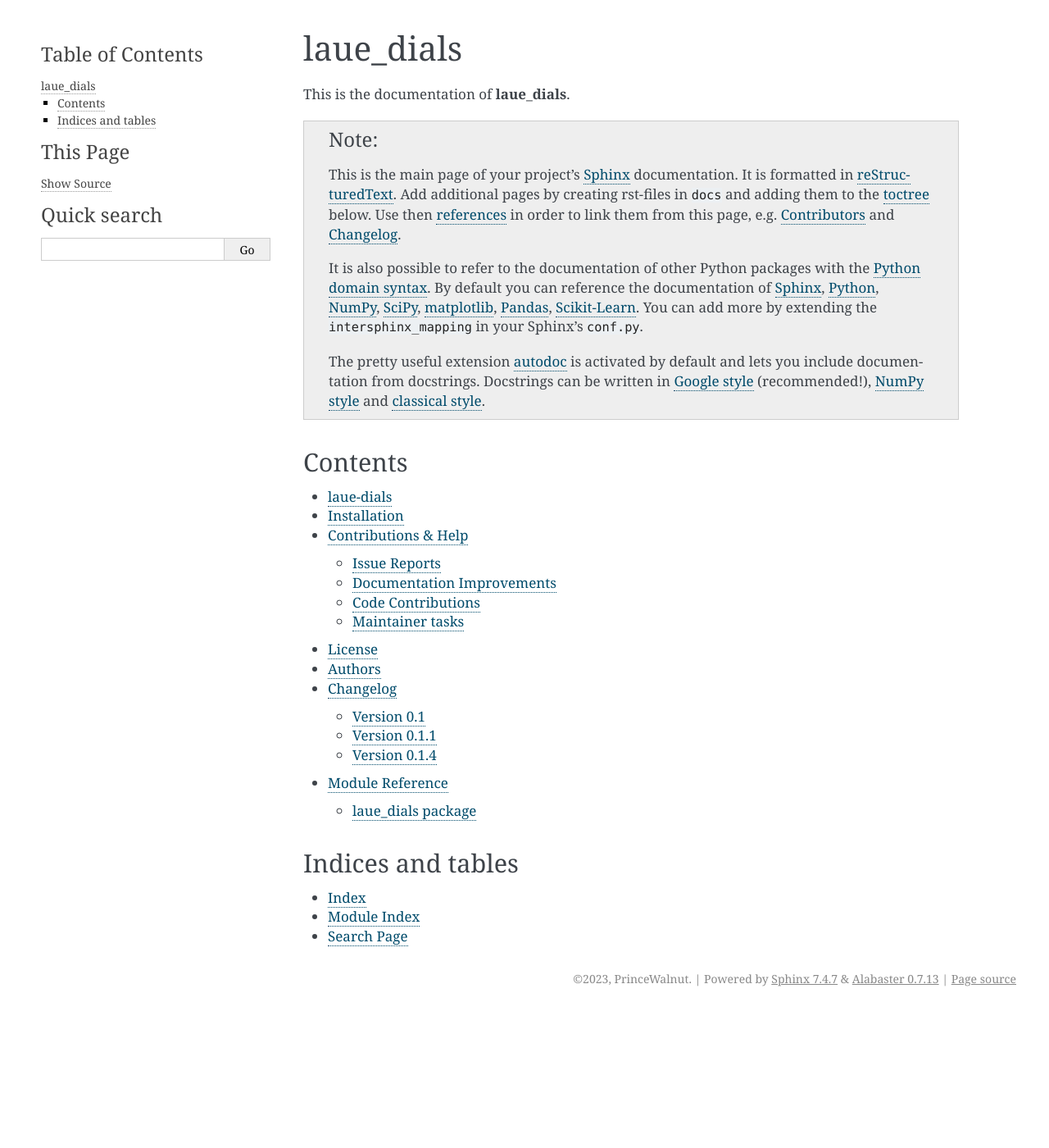
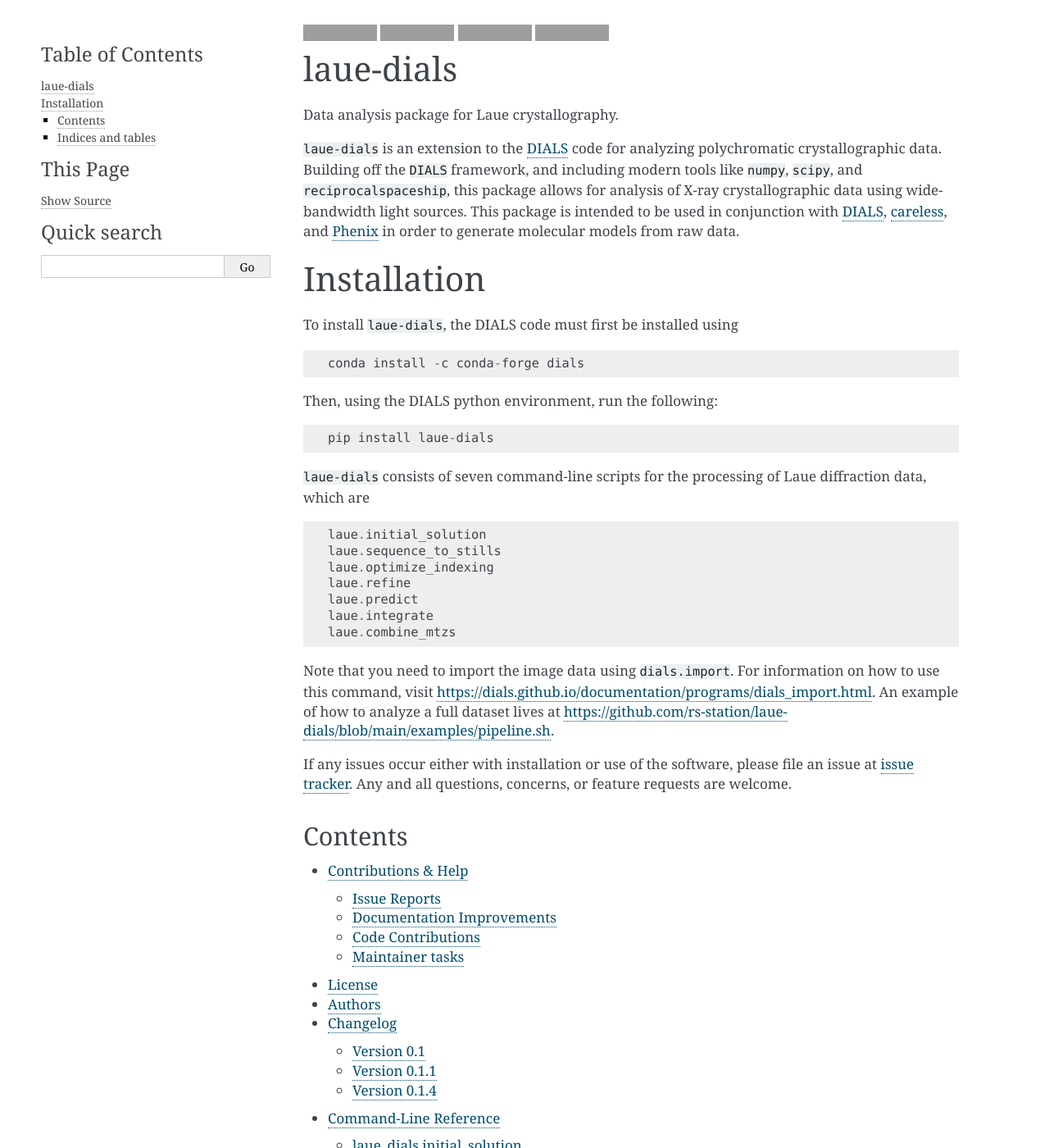
Before and after one commit to rs-station/laue-dials, a Sphinx documentation site: the page built from docs/index.rst, in a window 1280 px wide and 1400 px high. Shown: the whole window at 82% size. Built offline with Sphinx 7.4.7, drawn with Linux system fonts in a browser that asks for light colours; some of the changed text lies outside the part shown; grey boxes are pictures that could not be loaded.

Commit message:
cli documentation

````diff
--- /dev/null
+++ b/docs/cli/functions.md
@@ -0,0 +1,16 @@
+# Functions
+
+`laue-dials` contains the following command-line utilities for processing Laue diffraction data:
+
+```{eval-rst}
+.. toctree::
+   :maxdepth: 1
+
+   initial_solution
+   sequence_to_stills
+   optimize_indexing
+   refine
+   predict
+   integrate
+
+```
--- /dev/null
+++ b/docs/cli/initial_solution.rst
@@ -0,0 +1,24 @@
+.. _initial_solution:
+
+laue_dials.initial_solution
+================
+
+Introduction
+------------
+
+.. python_string:: laue_dials.command_line.initial_solution.help_message
+
+Basic parameters
+----------------
+
+.. phil:: laue_dials.command_line.initial_solution.working_phil
+   :expert-level: 0
+   :attributes-level: 0
+
+
+Full parameter definitions
+--------------------------
+
+.. phil:: laue_dials.command_line.initial_solution.working_phil
+   :expert-level: 2
+   :attributes-level: 2
--- /dev/null
+++ b/docs/cli/integrate.rst
@@ -0,0 +1,24 @@
+.. _integrate:
+
+laue_dials.integrate
+================
+
+Introduction
+------------
+
+.. python_string:: laue_dials.command_line.integrate.help_message
+
+Basic parameters
+----------------
+
+.. phil:: laue_dials.command_line.integrate.working_phil
+   :expert-level: 0
+   :attributes-level: 0
+
+
+Full parameter definitions
+--------------------------
+
+.. phil:: laue_dials.command_line.integrate.working_phil
+   :expert-level: 2
+   :attributes-level: 2
--- /dev/null
+++ b/docs/cli/optimize_indexing.rst
@@ -0,0 +1,24 @@
+.. _optimize_indexing:
+
+laue_dials.optimize_indexing
+================
+
+Introduction
+------------
+
+.. python_string:: laue_dials.command_line.optimize_indexing.help_message
+
+Basic parameters
+----------------
+
+.. phil:: laue_dials.command_line.optimize_indexing.working_phil
+   :expert-level: 0
+   :attributes-level: 0
+
+
+Full parameter definitions
+--------------------------
+
+.. phil:: laue_dials.command_line.optimize_indexing.working_phil
+   :expert-level: 2
+   :attributes-level: 2
--- /dev/null
+++ b/docs/cli/predict.rst
@@ -0,0 +1,24 @@
+.. _predict:
+
+laue_dials.predict
+================
+
+Introduction
+------------
+
+.. python_string:: laue_dials.command_line.predict.help_message
+
+Basic parameters
+----------------
+
+.. phil:: laue_dials.command_line.predict.working_phil
+   :expert-level: 0
+   :attributes-level: 0
+
+
+Full parameter definitions
+--------------------------
+
+.. phil:: laue_dials.command_line.predict.working_phil
+   :expert-level: 2
+   :attributes-level: 2
--- /dev/null
+++ b/docs/cli/refine.rst
@@ -0,0 +1,24 @@
+.. _refine:
+
+laue_dials.refine
+================
+
+Introduction
+------------
+
+.. python_string:: laue_dials.command_line.refine.help_message
+
+Basic parameters
+----------------
+
+.. phil:: laue_dials.command_line.refine.working_phil
+   :expert-level: 0
+   :attributes-level: 0
+
+
+Full parameter definitions
+--------------------------
+
+.. phil:: laue_dials.command_line.refine.working_phil
+   :expert-level: 2
+   :attributes-level: 2
--- /dev/null
+++ b/docs/cli/sequence_to_stills.rst
@@ -0,0 +1,24 @@
+.. _sequence_to_stills:
+
+laue_dials.sequence_to_stills
+================
+
+.. Introduction
+.. ------------
+
+.. .. python_string:: laue_dials.command_line.sequence_to_stills.help_message
+
+Basic parameters
+----------------
+
+.. phil:: laue_dials.command_line.sequence_to_stills.phil_scope
+   :expert-level: 0
+   :attributes-level: 0
+
+
+Full parameter definitions
+--------------------------
+
+.. phil:: laue_dials.command_line.sequence_to_stills.phil_scope
+   :expert-level: 2
+   :attributes-level: 2
--- a/docs/conf.py
+++ b/docs/conf.py
@@ -72,6 +72,11 @@
     "sphinx.ext.ifconfig",
     "sphinx.ext.mathjax",
     "sphinx.ext.napoleon",
+    "myst_parser",
+    "sphinxcontrib.autoprogram",
+    "sphinx_rtd_theme",
+    "libtbx.sphinx.phil",
+    "libtbx.sphinx.python_string",
 ]
 
 # Add any paths that contain templates here, relative to this directory.
@@ -160,12 +165,14 @@
 # documentation.
 html_theme_options = {"sidebar_width": "300px", "page_width": "1200px"}
 
+html_favicon = "images/rs-favicon_32x32.png"
+
 # Add any paths that contain custom themes here, relative to this directory.
 # html_theme_path = []
 
 # The name for this set of Sphinx documents.  If None, it defaults to
 # "<project> v<release> documentation".
-# html_title = None
+html_title = "laue-dials"
 
 # A shorter title for the navigation bar.  Default is the same as html_title.
 # html_short_title = None
--- a/docs/index.rst
+++ b/docs/index.rst
@@ -1,27 +1,5 @@
-==========
-laue_dials
-==========
 
-This is the documentation of **laue_dials**.
-
-.. note::
-
-    This is the main page of your project's `Sphinx`_ documentation.
-    It is formatted in `reStructuredText`_. Add additional pages
-    by creating rst-files in ``docs`` and adding them to the `toctree`_ below.
-    Use then `references`_ in order to link them from this page, e.g.
-    :ref:`authors` and :ref:`changes`.
-
-    It is also possible to refer to the documentation of other Python packages
-    with the `Python domain syntax`_. By default you can reference the
-    documentation of `Sphinx`_, `Python`_, `NumPy`_, `SciPy`_, `matplotlib`_,
-    `Pandas`_, `Scikit-Learn`_. You can add more by extending the
-    ``intersphinx_mapping`` in your Sphinx's ``conf.py``.
-
-    The pretty useful extension `autodoc`_ is activated by default and lets
-    you include documentation from docstrings. Docstrings can be written in
-    `Google style`_ (recommended!), `NumPy style`_ and `classical style`_.
-
+.. include:: ../README.rst
 
 Contents
 ========
@@ -29,12 +7,12 @@
 .. toctree::
    :maxdepth: 2
 
-   Overview <readme>
    Contributions & Help <contributing>
    License <license>
    Authors <authors>
    Changelog <changelog>
-   Module Reference <api/modules>
+   Command-Line Reference <cli/functions>
+   Full API Reference <api/modules>
 
 
 Indices and tables
--- a/docs/readme.rst
+++ /dev/null
@@ -1,2 +0,0 @@
-.. _readme:
-.. include:: ../README.rst
````
Also changed, not shown: docs/images/rs-favicon_32x32.png (added).
